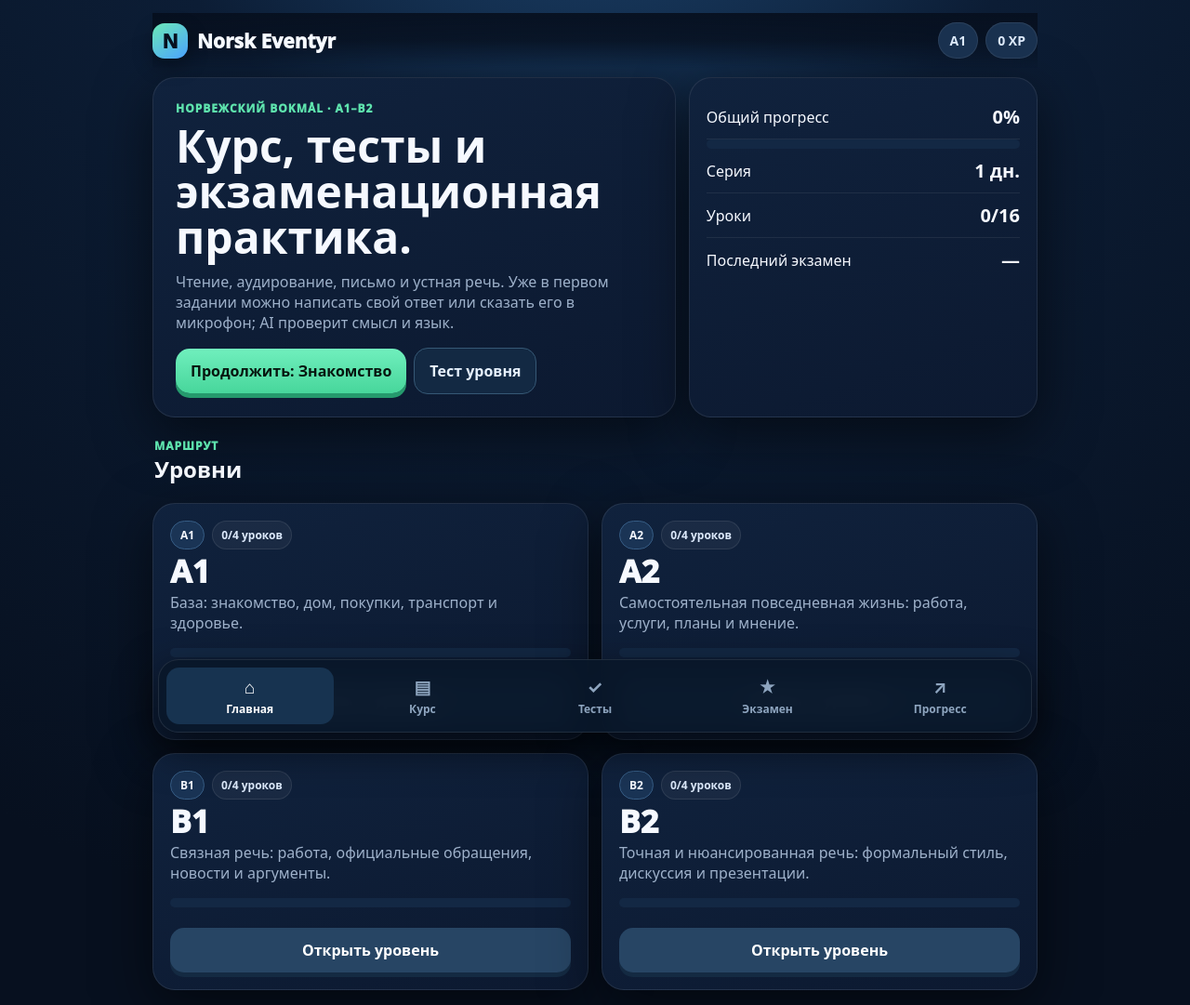
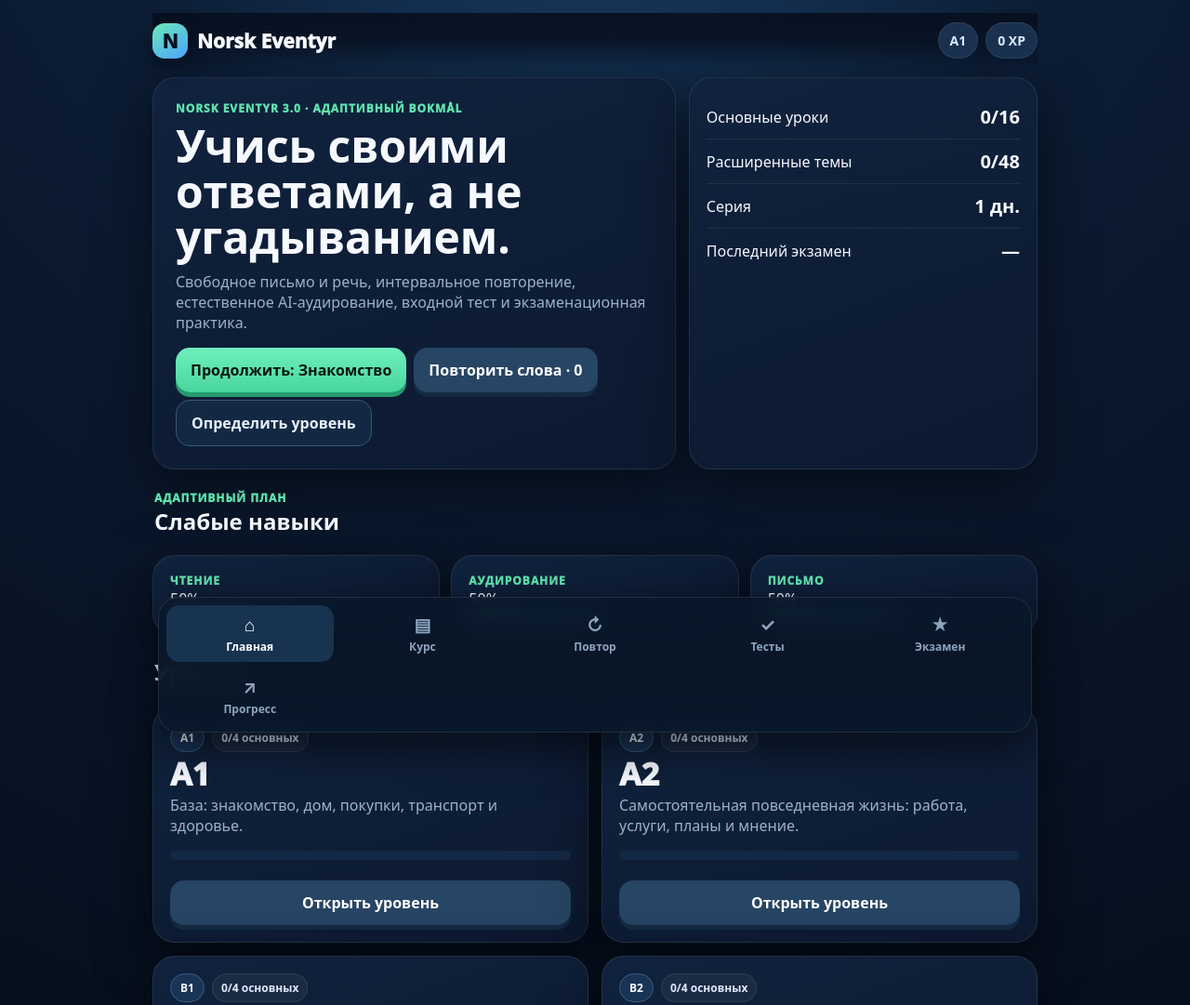
Before and after one commit to mukomell72-ui/norsk-eventyr, a plain HTML site: page index.html in a window 1280 px wide. Shown: the top 1081 px of the page at 93% size. Drawn offline with Linux system fonts and the light colour scheme; no server answers.

Commit message:
Load Norsk Eventyr 3.0 adaptive layer

```diff
--- a/index.html
+++ b/index.html
@@ -5,7 +5,7 @@
   <meta name="viewport" content="width=device-width,initial-scale=1,viewport-fit=cover">
   <meta name="theme-color" content="#07101f">
   <meta name="description" content="Norsk Eventyr — интерактивный курс норвежского Bokmål от A1 до B2 с AI-проверкой, тестами и тренировочным экзаменом.">
-  <title>Norsk Eventyr · A1–B2</title>
+  <title>Norsk Eventyr 3.0 · A1–B2</title>
   <link rel="manifest" href="/manifest.json">
   <link rel="stylesheet" href="/styles.css">
 </head>
@@ -13,5 +13,6 @@
   <div id="app"></div>
   <script src="/data.js" defer></script>
   <script src="/app.js" defer></script>
+  <script src="/v3.js" defer></script>
 </body>
 </html>
```
